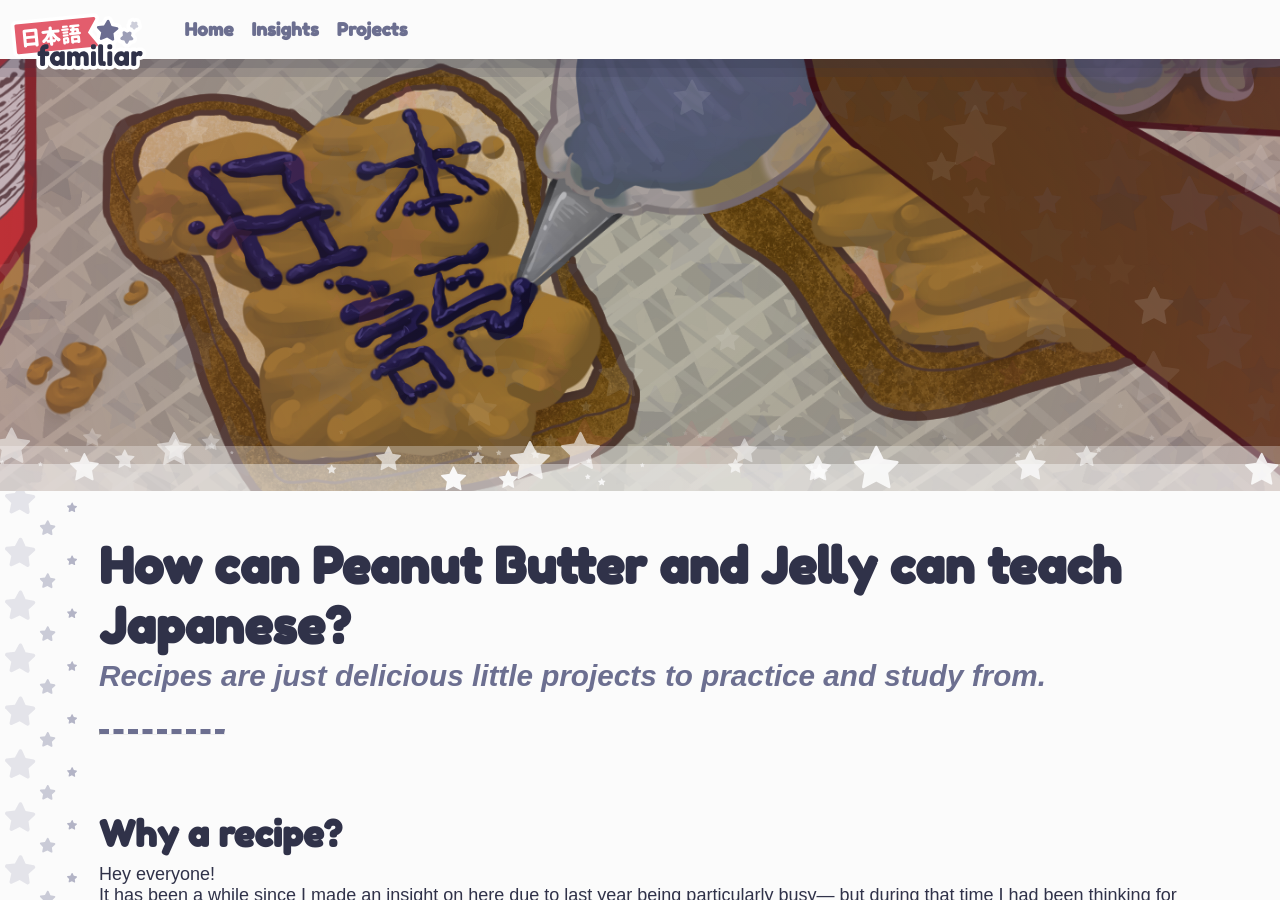
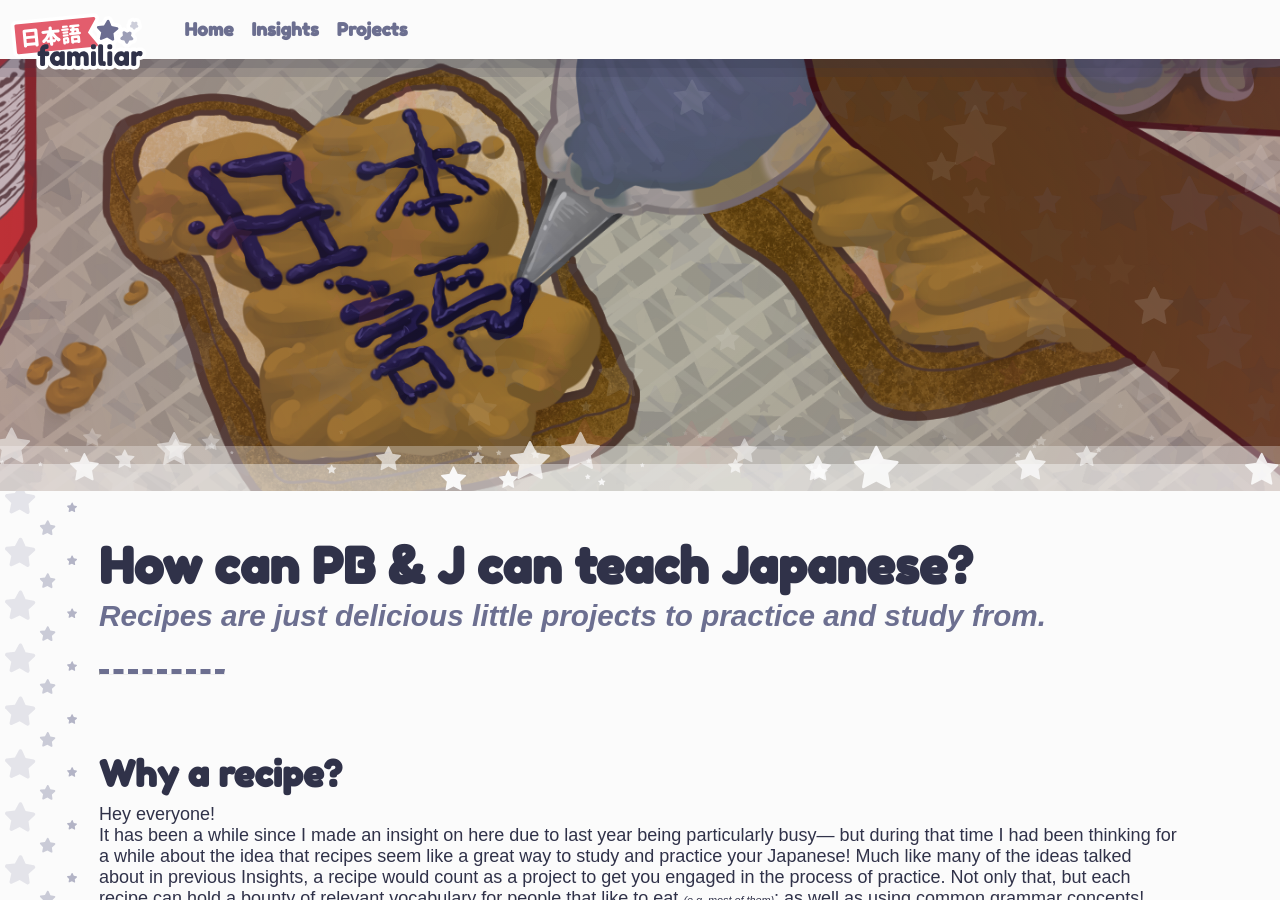
Before and after one commit to NihongoFamiliar/NihongoFamiliar.github.io, a Jekyll site: the page built from _posts/2024-01-02-pb-and-j-but-in-japanese.html, in a window 1280 px wide and 900 px high. Built offline with Jekyll 4.4.1, drawn with Linux system fonts in a browser that asks for light colours; some web fonts are replaced; comment, search, counter and statistics services are not loaded.

Commit message:
Update 2024-01-02-pb-and-j-but-in-japanese.html

```diff
--- a/_posts/2024-01-02-pb-and-j-but-in-japanese.html
+++ b/_posts/2024-01-02-pb-and-j-but-in-japanese.html
@@ -1,6 +1,6 @@
 ---
 layout: post
-title:  "How can Peanut Butter and Jelly can teach Japanese?"
+title:  "How can PB & J can teach Japanese?"
 subtitle: "Recipes are just delicious little projects to practice and study from."
 hero_src: "/assets/images/blogs/post-26_hero.png"
 author: "bane"
```
